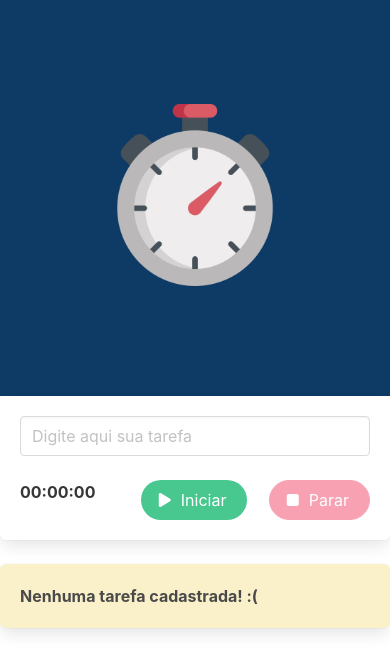
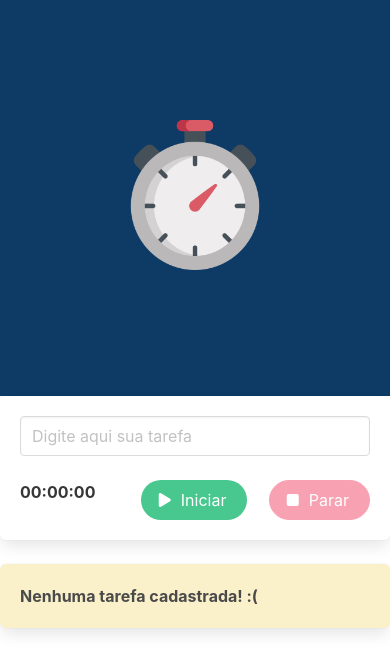
Before and after one commit to lucasbf1992/TrackerTask, a Vue app: page / in a window 390 px wide. Shown: the top 672 px of the page. Built offline with nearby package versions, Linux system fonts and the light colour scheme.

Commit message:
Ajustando barra lateral

```diff
--- a/src/App.vue
+++ b/src/App.vue
@@ -1,7 +1,7 @@
 <template>
   <main class="columns is-gapless is-multiline">
     <div class="column is-one-quarter">
-      <BarraLateral></BarraLateral>
+      <BarraLateral/>
     </div>
 
     <div class="column is-three-quarter">
--- a/src/components/BarraLateral.vue
+++ b/src/components/BarraLateral.vue
@@ -30,5 +30,9 @@ export default defineComponent({
             padding: 2.5rem;
             height: auto;
         }
+
+      .logo {
+        padding: 5rem;
+      }
     }
 </style>
```
